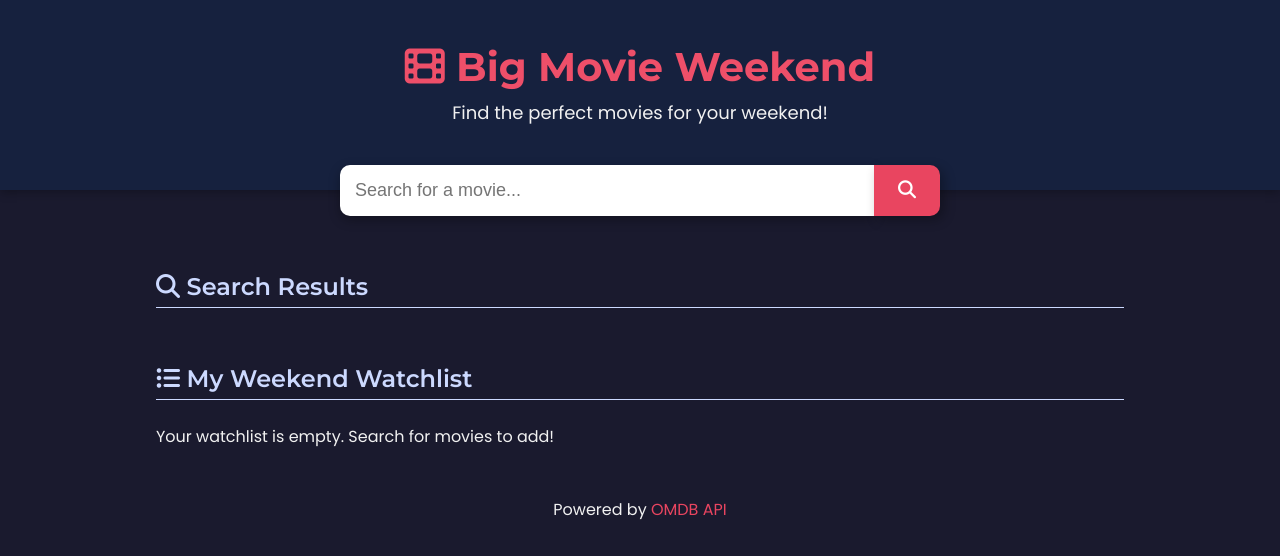
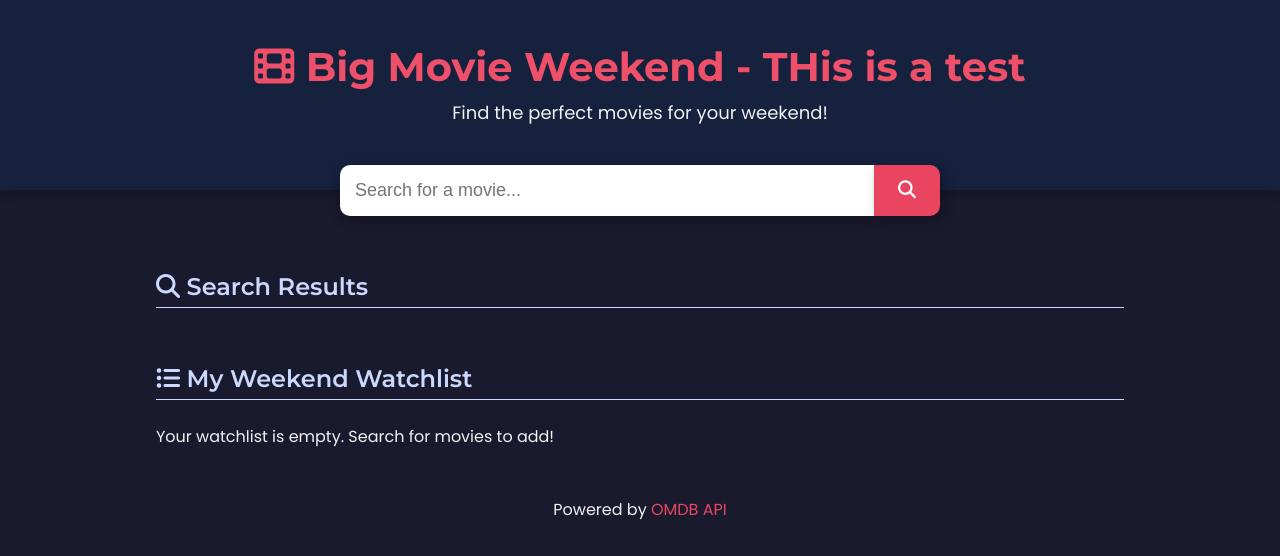
Before and after one commit to scrimbaguil/07-modal-windows, a plain HTML site: page index.html in a window 1280 px wide. Drawn offline with Linux system fonts and the light colour scheme.

Commit message:
Update header title in index.html for testing purposes

```diff
--- a/index.html
+++ b/index.html
@@ -16,7 +16,7 @@
 
 <body>
   <header>
-    <h1><i class="fas fa-film"></i> Big Movie Weekend</h1>
+    <h1><i class="fas fa-film"></i> Big Movie Weekend - THis is a test</h1>
     <p>Find the perfect movies for your weekend!</p>
   </header>
 
```
